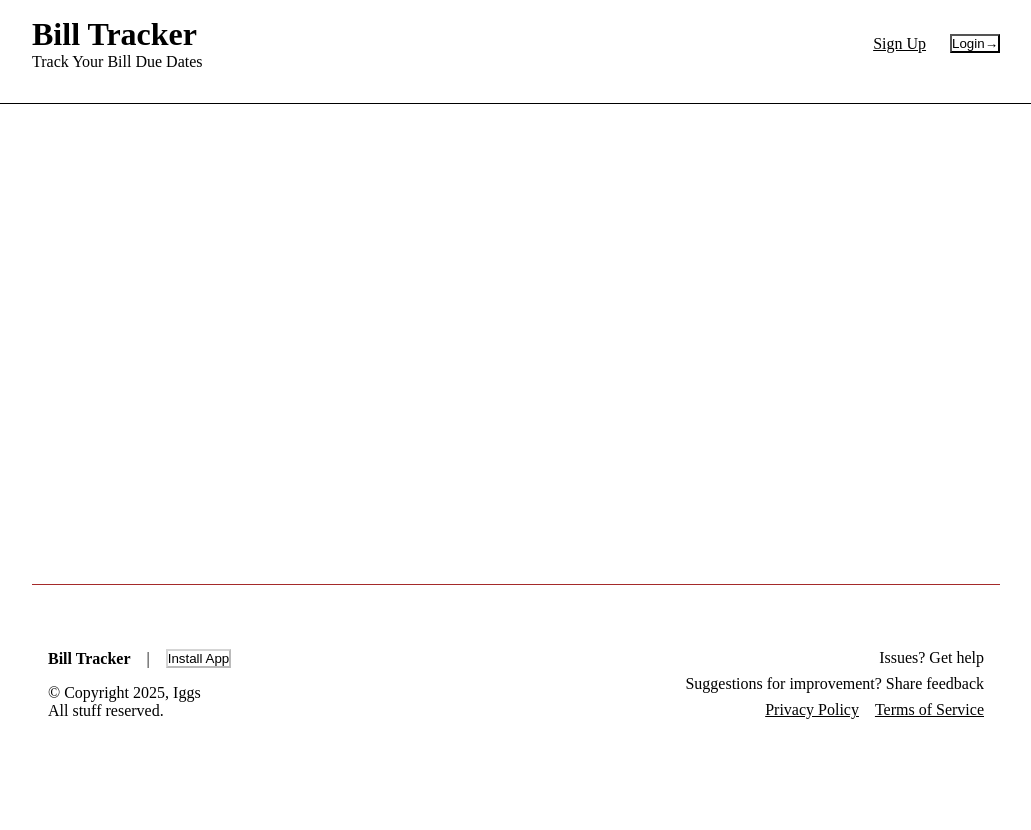
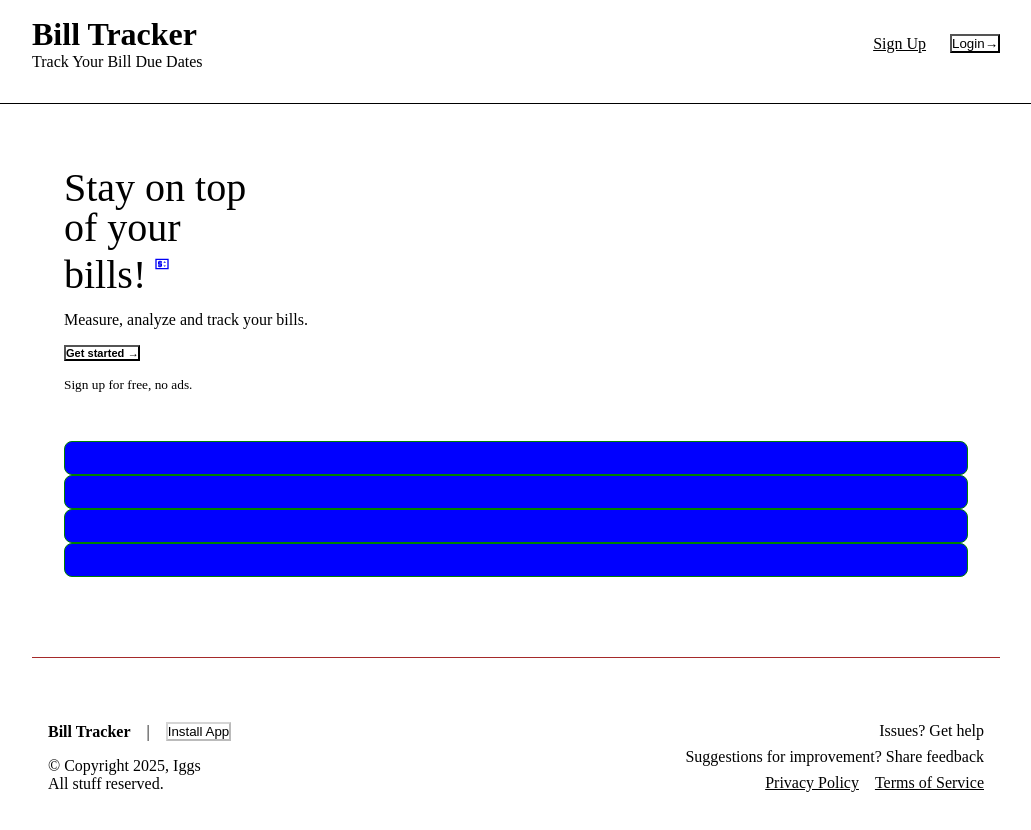
Before and after one commit to Dmitriy36/bill-tracker, a Next.js app: page / in a window 1280 px wide. Shown: the top 830 px of the page, without its empty margins (124-1155 px from the left). Before the commit the page ends 800 px from the top, so only its background shows below. Built offline with nearby package versions, Linux system fonts and the light colour scheme.

Commit message:
taking break

```diff
--- a/app/globals.css
+++ b/app/globals.css
@@ -8,6 +8,14 @@
 
 button {
   width: fit-content;
+}
+
+.card {
+  background-color: blue;
+  color: var(--color-primary);
+  padding: 1rem;
+  border-radius: 0.5rem;
+  border: 1px solid green;
 }
 
 /* p {
@@ -57,12 +65,79 @@ header div:first-of-type a {
   background: black;
 }
 
-/* home page */
 main {
   display: flex;
   flex-direction: column;
   gap: 2rem;
   flex: 1;
+}
+
+/* home page */
+.hero-section {
+  flex: 1;
+  display: grid;
+  grid-template-columns: repeat(1, minmax(0, 1fr));
+  gap: 3rem;
+  padding: 2rem;
+}
+
+.hero-section > div:first-of-type {
+  display: flex;
+  flex-direction: column;
+  gap: 1rem;
+}
+
+.header-text {
+  font-size: 2.5rem;
+  line-height: 2.5rem;
+}
+
+.hero-section svg {
+  height: 2rem;
+  padding-left: 0.5rem;
+  margin-bottom: 0.5rem;
+}
+
+.hero-section > div:first-of-type p {
+  max-width: 300px;
+}
+
+.hero-display {
+  display: grid;
+  grid-template-columns: repeat(2, minmax(0, 1fr));
+  gap: 1rem;
+}
+
+.hero-display > div {
+  display: flex;
+  flex-direction: column;
+  gap: 1rem;
+}
+
+.hero-display > div:first-of-type {
+  padding-top: 2.5rem;
+}
+
+.hero-display .card {
+  aspect-ratio: 16/9;
+  border-radius: 3px;
+  display: flex;
+  gap: 1rem;
+}
+
+.hero-display .card > div:first-of-type {
+  display: flex;
+  flex-direction: column;
+  gap: 0.5rem;
+  flex: 1;
+}
+
+.card-header,
+.card-description-large,
+.card-description-small {
+  border-radius: 3px;
+  background: orange;
+  opacity: 0.4;
 }
 
 /* dashboard page */
--- a/app/page.js
+++ b/app/page.js
@@ -1,3 +1,4 @@
+import Hero from "@/components/Hero";
 export default function Home() {
-  return <div></div>;
+  return <Hero />;
 }
--- a/components/Hero.jsx
+++ b/components/Hero.jsx
@@ -1,3 +1,75 @@
 export default function Hero() {
-  return <div></div>;
+  return (
+    <div className="hero-section">
+      {/* this div is for the text */}
+      <div>
+        <p className="header-text">
+          Stay on top <br />
+          of your <br />
+          bills!
+          <svg
+            xmlns="http://www.w3.org/2000/svg"
+            height="24px"
+            viewBox="0 -960 960 960"
+            width="24px"
+            fill="#0000F5"
+          >
+            <path d="M80-160v-640h800v640H80Zm80-80h640v-480H160v480Zm0 0v-480 480Zm160-40h80v-40h40q17 0 28.5-11.5T480-360v-120q0-17-11.5-28.5T440-520H320v-40h160v-80h-80v-40h-80v40h-40q-17 0-28.5 11.5T240-600v120q0 17 11.5 28.5T280-440h120v40H240v80h80v40Zm320-30 80-80H560l80 80Zm-80-250h160l-80-80-80 80Z" />
+          </svg>
+        </p>
+        <p className="text-medium">Measure, analyze and track your bills.</p>
+        <button>
+          <h5>Get started &rarr;</h5>
+        </button>
+        <small>Sign up for free, no ads.</small>
+      </div>
+
+      {/* and this div is for the visual display */}
+      <div classname="hero-display">
+        {/* column 1 */}
+        <div>
+          <div className="card">
+            <div>
+              <div className="card-reader"></div>
+              <div className="card-blank"></div>
+              <div className="card-description-large" />
+              <div className="card-description-small" />
+            </div>
+            <div className="card-square" />
+          </div>
+          <div className="card">
+            <div>
+              <div className="card-reader"></div>
+              <div className="card-blank"></div>
+              <div className="card-description-large" />
+              <div className="card-description-small" />
+            </div>
+            <div className="card-square" />
+          </div>
+        </div>
+
+        {/* column 2 */}
+        <div>
+          <div className="card">
+            <div>
+              <div className="card-reader"></div>
+              <div className="card-blank"></div>
+              <div className="card-description-large" />
+              <div className="card-description-small" />
+            </div>
+            <div className="card-square" />
+          </div>
+          <div className="card">
+            <div>
+              <div className="card-reader"></div>
+              <div className="card-blank"></div>
+              <div className="card-description-large" />
+              <div className="card-description-small" />
+            </div>
+            <div className="card-square" />
+          </div>
+        </div>
+      </div>
+    </div>
+  );
 }
```
